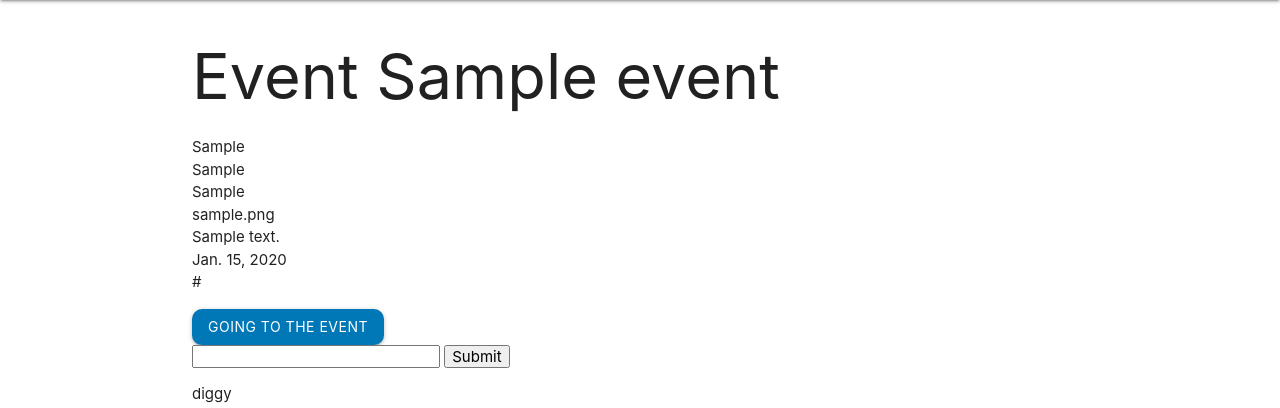
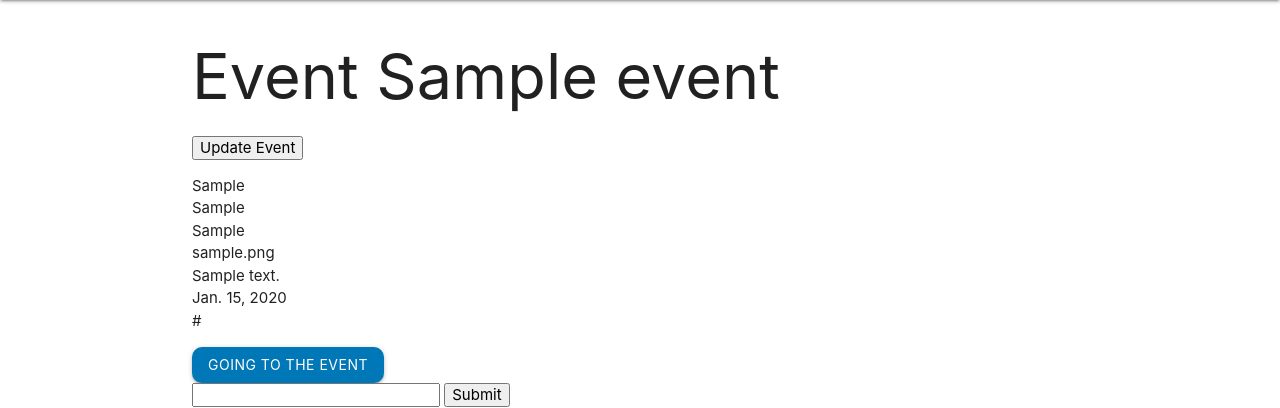
Before and after one commit to diggy63/eventbuds, a Django app: page /events/1/ in a window 1280 px wide. Shown: the part 64-472 px from the top of the page. Run offline with Django 4.2, Linux system fonts and the light colour scheme; data comes from the database, SQL or seed files in the repository; tables that the repository leaves empty hold one stand-in row (values such as "Sample post"); some libraries are stand-ins or nearby versions.

Commit message:
update event details page renders

```diff
--- a/main_app/templates/events/detail.html
+++ b/main_app/templates/events/detail.html
@@ -1,7 +1,7 @@
 {% extends 'base.html' %} {% block content %}
 
 <h1>Event {{ event.event_name }}</h1>
-
+<a href="{% url 'update_event' event.id %}"><button>Update Event</button></a>
 <ul>
   <li>{{ event.event_type }}</li>
   <li>{{ event.location }}</li>
--- a/main_app/urls.py
+++ b/main_app/urls.py
@@ -17,4 +17,8 @@ urlpatterns = [
     path('user/create', views.create_user, name='create_user'),
     path('user/add_bio/<int:user_id>', views.add_bio, name='add_bio'),
     path('user/<int:user_id>/not_going/<int:event_id>', views.not_going, name='not_going'),
+    path('events/<int:event_id>/update/<int:comment_id>', views.update_comment, name='update_comment'),
+    path('events/<int:event_id>/update_content/<int:comment_id>', views.update_content, name='update_content'),
+    path('events/<int:event_id>/update_event', views.update_event, name='update_event'),
+    path('events/<int:event_id>/update_details', views.update_details, name='update_details'),
 ]
--- a/main_app/views.py
+++ b/main_app/views.py
@@ -193,3 +193,19 @@ def not_going(request, user_id, event_id):
     delete_connect = User_Event.objects.get(user=user, event=event)
     delete_connect.delete()
     return redirect('/user')
+
+def update_event(request, event_id):
+    event = Event.objects.get(id=event_id)
+    return render(request, 'events/update.html', {'event': event, 'event_id': event_id})
+
+def update_details(request, event_id):
+    event = Event.objects.get(id=event_id)
+    event.event_name = request.POST.get('event_name')
+    event.event_type = request.POST.get('event_type')
+    event.location = request.POST.get('location')
+    event.artist = request.POST.get('artist')
+    event.image = request.POST.get('image')
+    event.description = request.POST.get('description')
+    event.date = request.POST.get('date')
+    event.save()
+    return redirect('event_detail', event_id=event_id)
```
Also changed, not shown: main_app/templates/events/update.html (added, +13 -0 lines).
